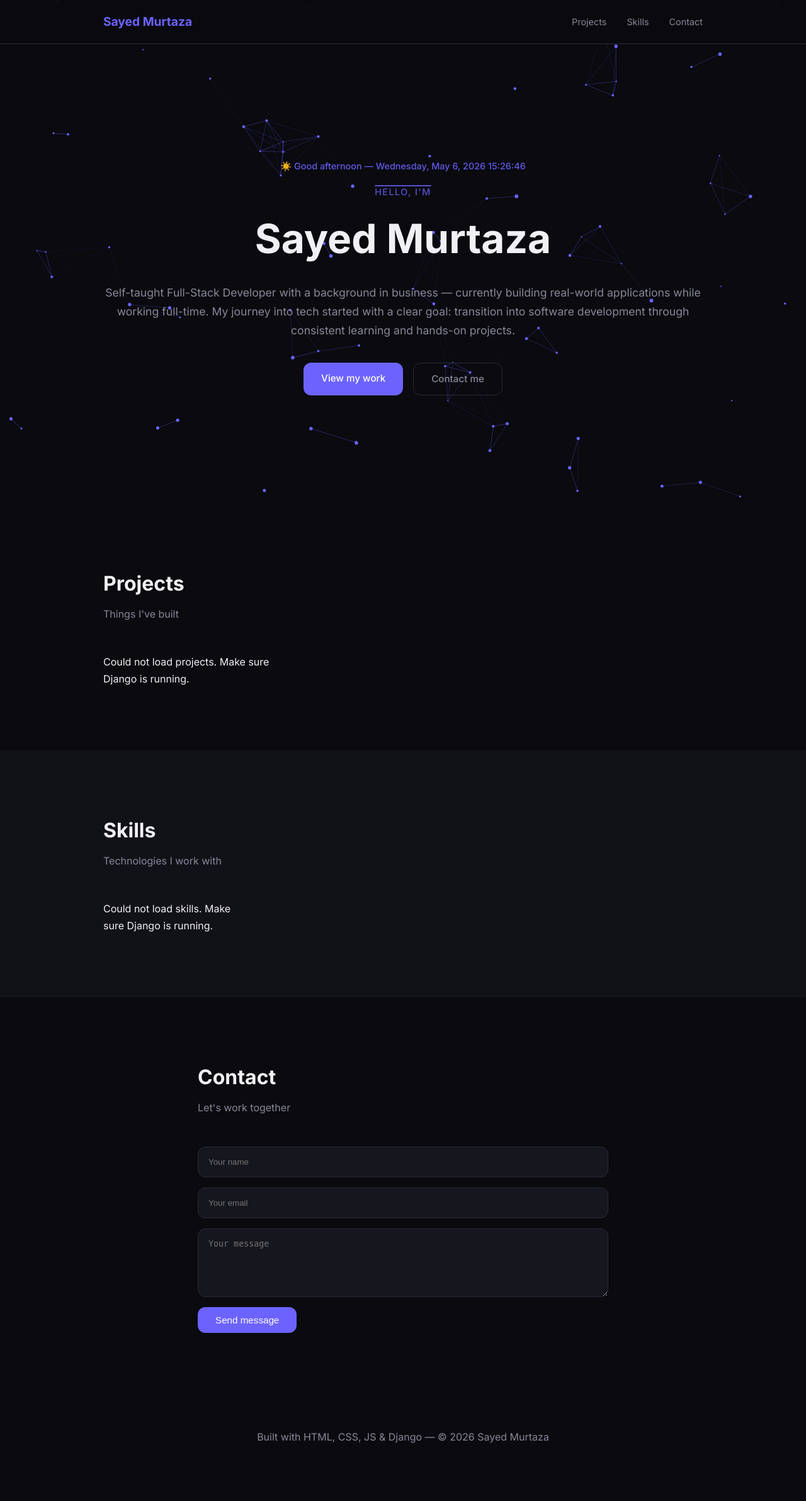
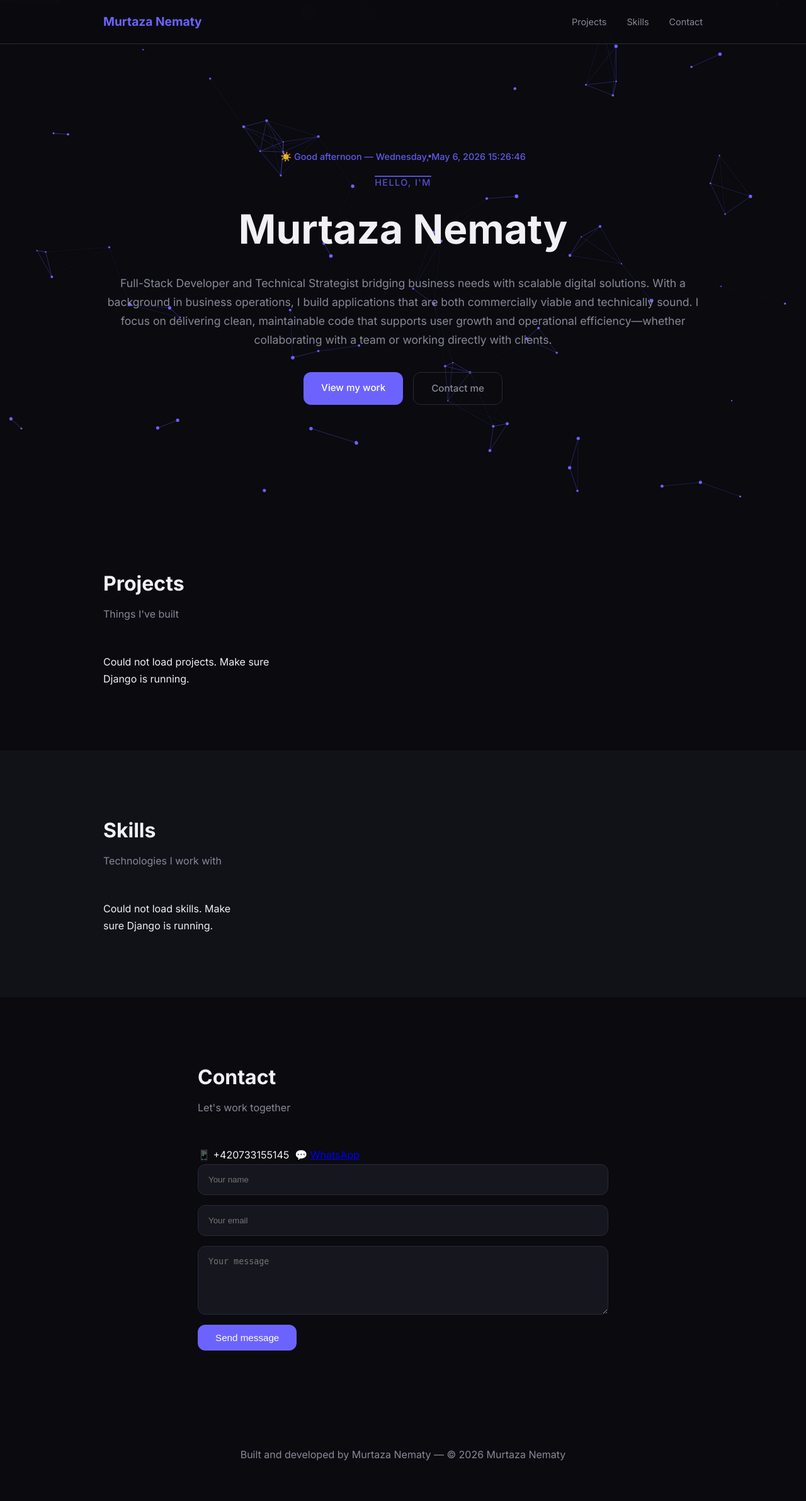
Before and after one commit to 1sayedmurtaza-lgtm/portfolio-Backend, a Django app: page / in a window 1280 px wide. Shown: the whole page at 63% size. Before the commit the page ends 2292 px from the top, so only its background shows below. Run offline with Django 5.2, Linux system fonts and the light colour scheme; data comes from the database, SQL or seed files in the repository.

Commit message:
Update name to Murtaza Nematy

```diff
--- a/portfolio/templates/portfolio/index.html
+++ b/portfolio/templates/portfolio/index.html
@@ -5,7 +5,7 @@
 <head>
     <meta charset="UTF-8" />
     <meta name="viewport" content="width=device-width, initial-scale=1.0" />
-    <title>Sayed Murtaza — Portfolio</title>
+    <title>Murtaza Nematy — Portfolio</title>
     <link rel="stylesheet" href="{% static 'portfolio/style.css' %}" />
     <link rel="preconnect" href="https://fonts.googleapis.com" />
     <link href="https://fonts.googleapis.com/css2?family=Inter:wght@400;500;600;700&display=swap" rel="stylesheet" />
@@ -16,7 +16,7 @@
 
     <nav class="navbar">
         <div class="container nav-inner">
-            <span class="logo">Sayed Murtaza</span>
+            <span class="logo">Murtaza Nematy</span>
             <ul class="nav-links">
                 <li><a href="#projects">Projects</a></li>
                 <li><a href="#skills">Skills</a></li>
@@ -29,12 +29,12 @@
         <div class="container hero-content">
             <p id="greeting" class="hero-greeting"></p>
             <p class="hero-tag">Hello, I'm</p>
-            <h1>Sayed Murtaza</h1>
-            <p class="hero-sub">Self-taught Full-Stack Developer with a background in business — currently building
-                real-world
-                applications while working full-time. My journey into tech started with a clear goal: transition into
-                software
-                development through consistent learning and hands-on projects.</p>
+            <h1>Murtaza Nematy</h1>
+            <p class="hero-sub">Full-Stack Developer and Technical Strategist bridging business needs with scalable
+                digital solutions. With a background in business operations, I build applications that are both
+                commercially viable and technically sound. I focus on delivering clean, maintainable code that supports
+                user growth and operational efficiency—whether collaborating with a team or working directly with
+                clients.</p>
             <div class="hero-btns">
                 <a href="#projects" class="btn btn-primary">View my work</a>
                 <a href="#contact" class="btn btn-outline">Contact me</a>
@@ -66,6 +66,8 @@
         <div class="container contact-wrap">
             <h2 class="section-title">Contact</h2>
             <p class="section-sub">Let's work together</p>
+            <p class="contact-info">📱 +420733155145&nbsp;&nbsp;💬 <a href="https://wa.me/420733155145" target="_blank"
+                    rel="noopener">WhatsApp</a></p>
             <form class="contact-form" id="contact-form">
                 <input type="text" name="name" placeholder="Your name" required />
                 <input type="email" name="email" placeholder="Your email" required />
@@ -78,7 +80,7 @@
 
     <footer class="footer">
         <div class="container">
-            <p>Built with HTML, CSS, JS & Django — &copy; <span id="year"></span> Sayed Murtaza</p>
+            <p>Built and developed by Murtaza Nematy — &copy; <span id="year"></span> Murtaza Nematy</p>
         </div>
     </footer>
 
```
